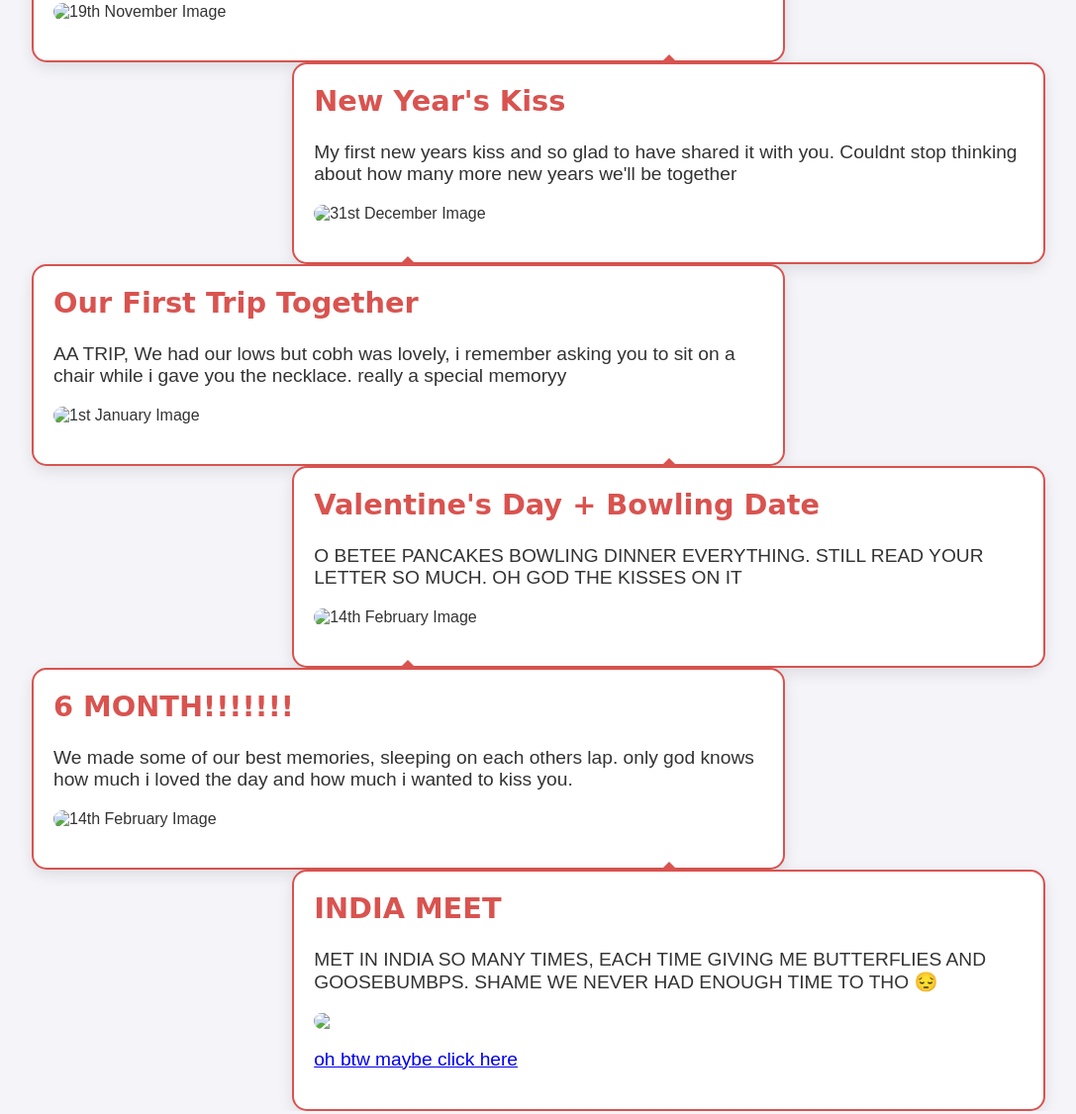
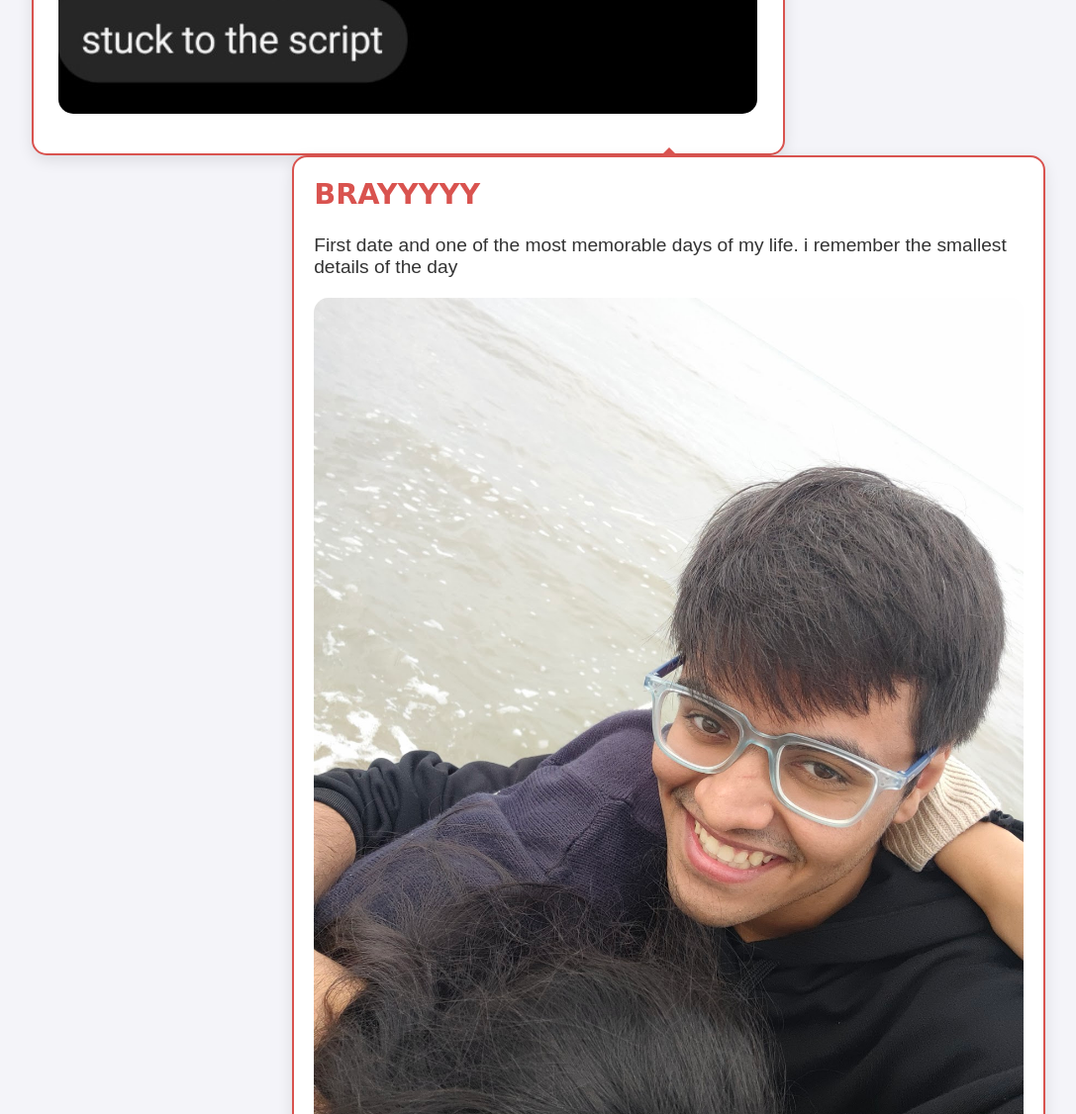
Before and after one commit to 2plus2is6/10m, a plain HTML site: page index.html in a window 1280 px wide. Shown: the part 1177-2303 px from the top of the page at 99% size, without its empty margins (96-1183 px from the left). Drawn offline with Linux system fonts and the light colour scheme; the site is published under a folder, as on GitHub Pages, so addresses that start at the root find nothing.

Commit message:
Update index.html

```diff
--- a/index.html
+++ b/index.html
@@ -17,7 +17,7 @@
                 <div class="description">
                     <h2>We Started Talking</h2>
                     <p>Dming you was the best thing i ever did. LITERALLY IN LOVE WITH YOU JAAN. we used to be so silly all the time 😭 </p>
-                    <img src="/10m/1.jpg".jpg" alt="20th July Image">
+                    <img src="10m/1.jpg".jpg" alt="20th July Image">
                 </div>
             </div>
             <div class="event">
@@ -25,7 +25,7 @@
                 <div class="description">
                     <h2>BRAYYYYY</h2>
                     <p> First date and one of the most memorable days of my life. i remember the smallest details of the day</p>
-                    <img src="/10m/2.jpg" alt="8th October Image">
+                    <img src="10m/2.jpg" alt="8th October Image">
                 </div>
             </div>
             <div class="event">
@@ -33,7 +33,7 @@
                 <div class="description">
                     <h2>We Started Dating</h2>
                     <p> I was probably tamatar af when you said yes. Happiest day of my life</p>
-                    <img src="/10m/33.jpg" alt="21st October Image">
+                    <img src="10m/33.jpg" alt="21st October Image">
                 </div>
             </div>
             <div class="event">
@@ -41,7 +41,7 @@
                 <div class="description">
                     <h2>Halloween</h2>
                     <p> Everything from the start to the end was so perfect. the dresses the costume the dancing all night. i couldnt stop thinking that i wont no one else more than you.</p>
-                    <img src="/10m/3.jpg" alt="31st October Image">
+                    <img src="10m/3.jpg" alt="31st October Image">
                 </div>
             </div>
             <div class="event">
@@ -49,7 +49,7 @@
                 <div class="description">
                     <h2>Plane Spotting</h2>
                     <p>Kitna hi iconic date thi. the travelling in the middle of night, the planes, the falling on the hill. so dramatic, i loved it.</p>
-                    <img src="/10m/5.jpg" alt="19th November Image">
+                    <img src="10m/5.jpg" alt="19th November Image">
                 </div>
             </div>
             <div class="event">
@@ -57,7 +57,7 @@
                 <div class="description">
                     <h2>New Year's Kiss</h2>
                     <p>My first new years kiss and so glad to have shared it with you. Couldnt stop thinking about how many more new years we'll be together</p>
-                    <img src="/10m/5.5.jpg" alt="31st December Image">
+                    <img src="10m/5.5.jpg" alt="31st December Image">
                 </div>
             </div>
             <div class="event">
@@ -65,7 +65,7 @@
                 <div class="description">
                     <h2>Our First Trip Together</h2>
                     <p>AA TRIP, We had our lows but cobh was lovely, i remember asking you to sit on a chair while i gave you the necklace. really a special memoryy</p>
-                    <img src="/10m/6.jpg" alt="1st January Image">
+                    <img src="10m/6.jpg" alt="1st January Image">
                 </div>
             </div>
             <div class="event">
@@ -73,7 +73,7 @@
                 <div class="description">
                     <h2>Valentine's Day + Bowling Date</h2>
                     <p>O BETEE PANCAKES BOWLING DINNER EVERYTHING. STILL READ YOUR LETTER SO MUCH. OH GOD THE KISSES ON IT</p>
-                    <img src="/10m/7.jpg" alt="14th February Image">
+                    <img src="10m/7.jpg" alt="14th February Image">
                 </div>
             </div>
             <div class="event">
@@ -81,7 +81,7 @@
                 <div class="description">
                     <h2>6 MONTH!!!!!!!</h2>
                     <p>We made some of our best memories, sleeping on each others lap. only god knows how much i loved the day and how much i wanted to kiss you.</p>
-                    <img src="/10m/last.jpg" alt="14th February Image">
+                    <img src="10m/last.jpg" alt="14th February Image">
                 </div>
             </div>
             <div class="event">
@@ -89,7 +89,7 @@
                 <div class="description">
                     <h2>INDIA MEET</h2>
                     <p>MET IN INDIA SO MANY TIMES, EACH TIME GIVING ME BUTTERFLIES AND GOOSEBUMBPS. SHAME WE NEVER HAD ENOUGH TIME TO THO 😔</p>
-                    <img src="/10m/lastest.jpeg"14th February Image">
+                    <img src="10m/lastest.jpeg"14th February Image">
                     <p> <a href="https://open.spotify.com/playlist/0iK1k6kBhJPCK87mUNV4Nk?si=89a2154f2a3a4361">oh btw maybe click here </a></p>
                 </div>
             </div>
```
